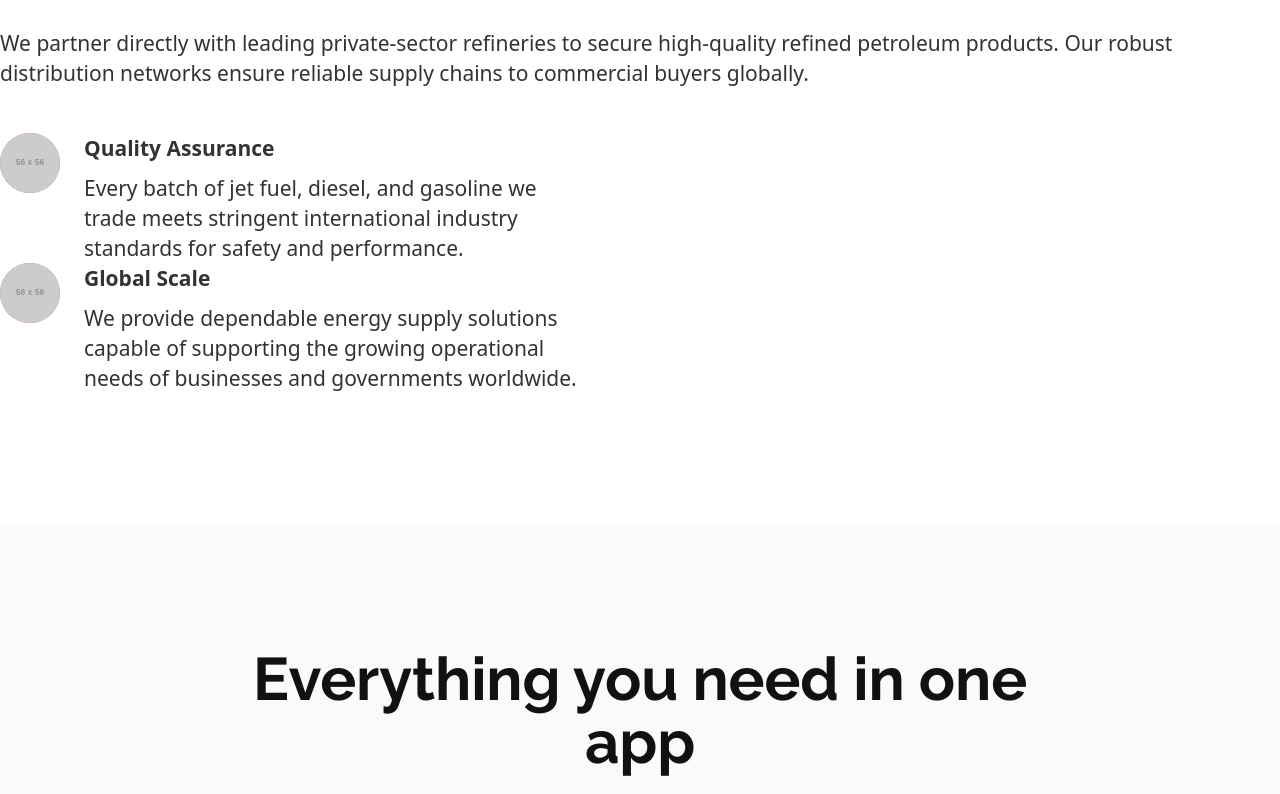
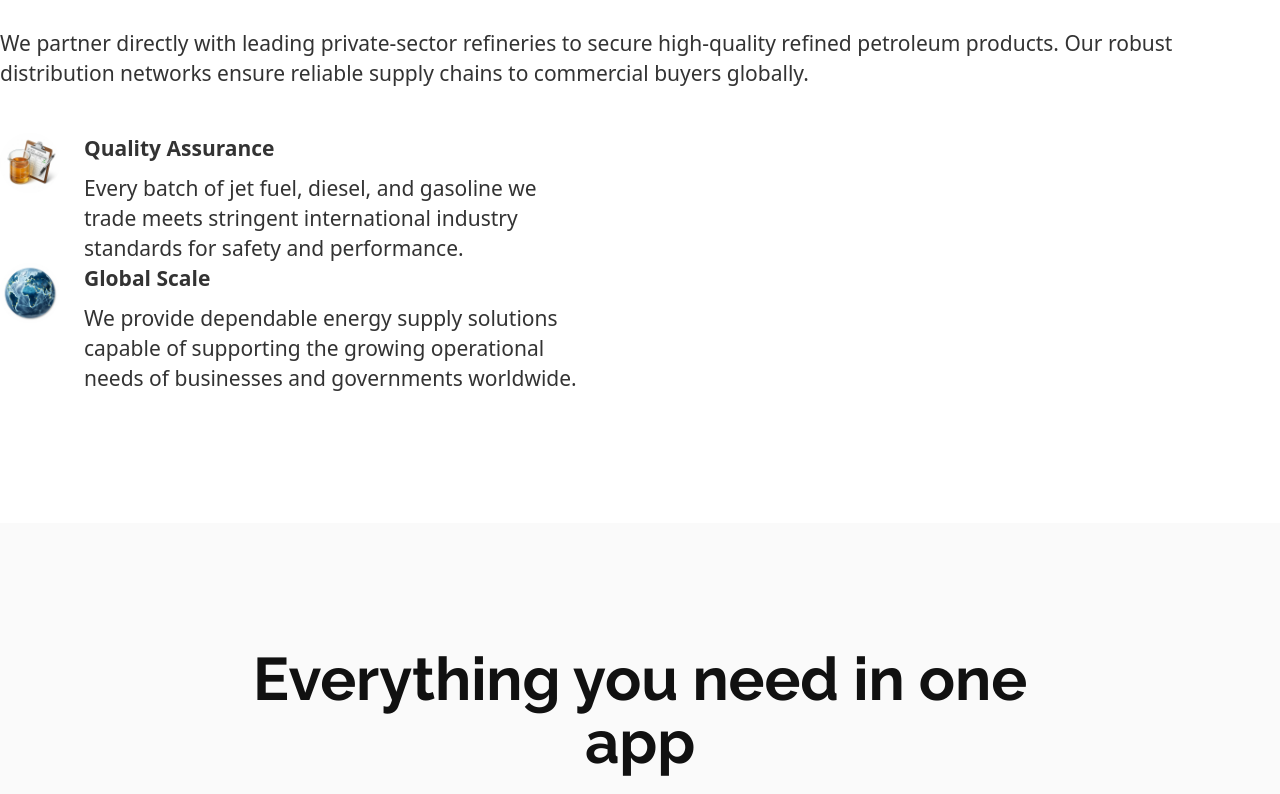
Before and after one commit to mdtbmw/engraceddispatch, a Next.js app: page / in a window 1280 px wide. Shown: the part 2806-3600 px from the top of the page. Built offline with nearby package versions, Linux system fonts and the light colour scheme; no server answers; the database is empty.

Commit message:
Add real images to process cards in ContentTwo.jsx instead of placeholders

```diff
--- a/src/components/Section/Home-1/Content/ContentTwo.jsx
+++ b/src/components/Section/Home-1/Content/ContentTwo.jsx
@@ -26,7 +26,7 @@ const ContentSectionTwo = () => {
                     <StaggerItem>
                       <div className="zubuz-iconbox-wrap-left">
                         <div className="zubuz-iconbox-icon" style={{ overflow: 'hidden', padding: 0 }}>
-                          <img src="https://placehold.co/56x56/F26522/FFFFFF?text=Quality" alt="Quality Check" style={{ width: '100%', height: '100%' }} />
+                          <img src="/images/v1/quality-check.jpg" alt="Quality Check" style={{ width: '100%', height: '100%', objectFit: 'cover' }} />
                         </div>
                         <div className="zubuz-iconbox-data">
                           <span>Quality Assurance</span>
@@ -39,7 +39,7 @@ const ContentSectionTwo = () => {
                     <StaggerItem>
                       <div className="zubuz-iconbox-wrap-left">
                         <div className="zubuz-iconbox-icon" style={{ overflow: 'hidden', padding: 0 }}>
-                          <img src="https://placehold.co/56x56/0B2046/FFFFFF?text=Scale" alt="Global Scale" style={{ width: '100%', height: '100%' }} />
+                          <img src="/images/v1/global-scale.jpg" alt="Global Scale" style={{ width: '100%', height: '100%', objectFit: 'cover' }} />
                         </div>
                         <div className="zubuz-iconbox-data">
                           <span>Global Scale</span>
```
Also changed, not shown: public/images/v1/global-scale.jpg (added), public/images/v1/quality-check.jpg (added).
